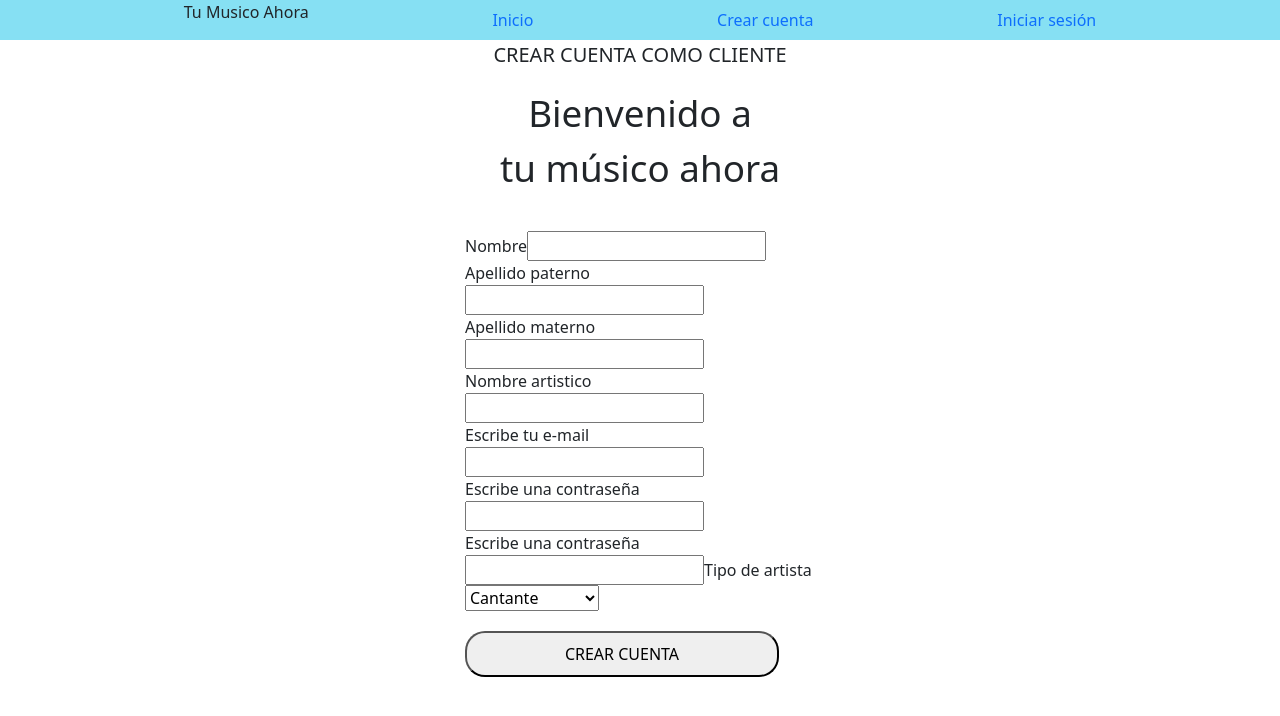
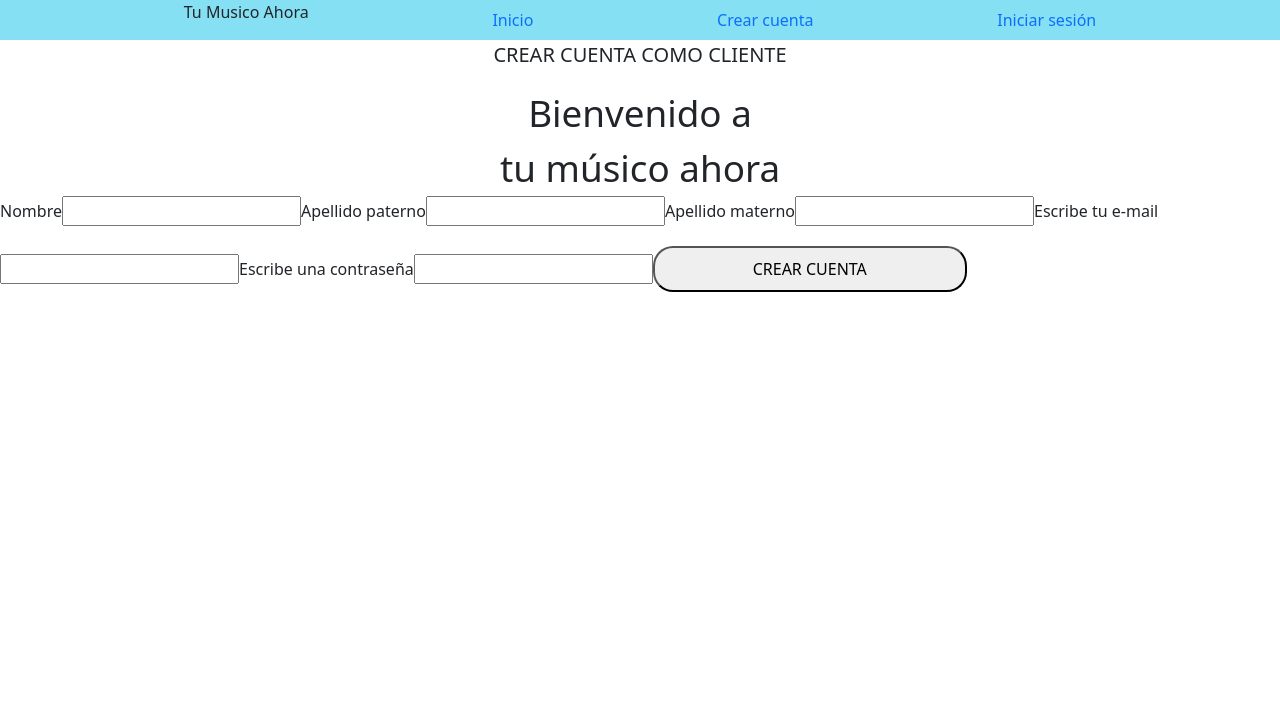
Before and after one commit to Kodemia-MusicApp/MusicApp-FrontEnd, a React app: page /crearcuenta/cliente in a window 1280 px wide. Shown: the top 716 px of the page. Built offline with nearby package versions, Linux system fonts and the light colour scheme.

Commit message:
1 file modified

```diff
--- a/src/Pages/CreateAccountUser/CreateAccountUser.jsx
+++ b/src/Pages/CreateAccountUser/CreateAccountUser.jsx
@@ -7,40 +7,30 @@ export const CreateAccountUser = () => {
     return (
         <section>
             <Navbar />
-            <div className="CreateAccountMusician">
-                <div className="CreateAccountMusician-Container">
+            <div className="CreateAccountUser">
+                <div className="CreateAccountUser-Container">
                     <p className="Login-Title">CREAR CUENTA COMO CLIENTE</p>
 
                     <p className="Bienvenida1">Bienvenido a</p>
                     <p className="Bienvenida2">tu músico ahora</p>
-                    <div className="CreateAccountMusicianFormulario">
-                        <form className="CreateAccountMusicianForm">
+                    <div className="CreateAccountUserFormulario">
+                        <form className="CreateAccountUserForm">
                             <label>Nombre</label>
-                            <input type="text" className="user" />
+                            <input type="text" className="createUser" />
 
                             <label>Apellido paterno</label>
-                            <input type="text" className="user" />
+                            <input type="text" className="createUser" />
 
                             <label>Apellido materno</label>
-                            <input type="text" className="user" />
-
-                            <label>Nombre artistico</label>
-                            <input type="text" className="user" />
+                            <input type="text" className="createUser" />
 
                             <label>Escribe tu e-mail</label>
-                            <input type="text" className="user" />
+                            <input type="text" className="createUser" />
 
                             <label>Escribe una contraseña</label>
                             <input type="password" className="user" />
 
-                            <label>Escribe una contraseña</label>
-                            <input type="password" className="user" />
 
-                            <label>Tipo de artista</label>
-                            <select className="Tipoartista" id="Tipoartista">
-                                <option value="Cantante">Cantante</option>
-                                <option value="">Instrumentista</option>
-                            </select>
                             <button className="BotonGeneral">
                                 CREAR CUENTA
                             </button>
```
